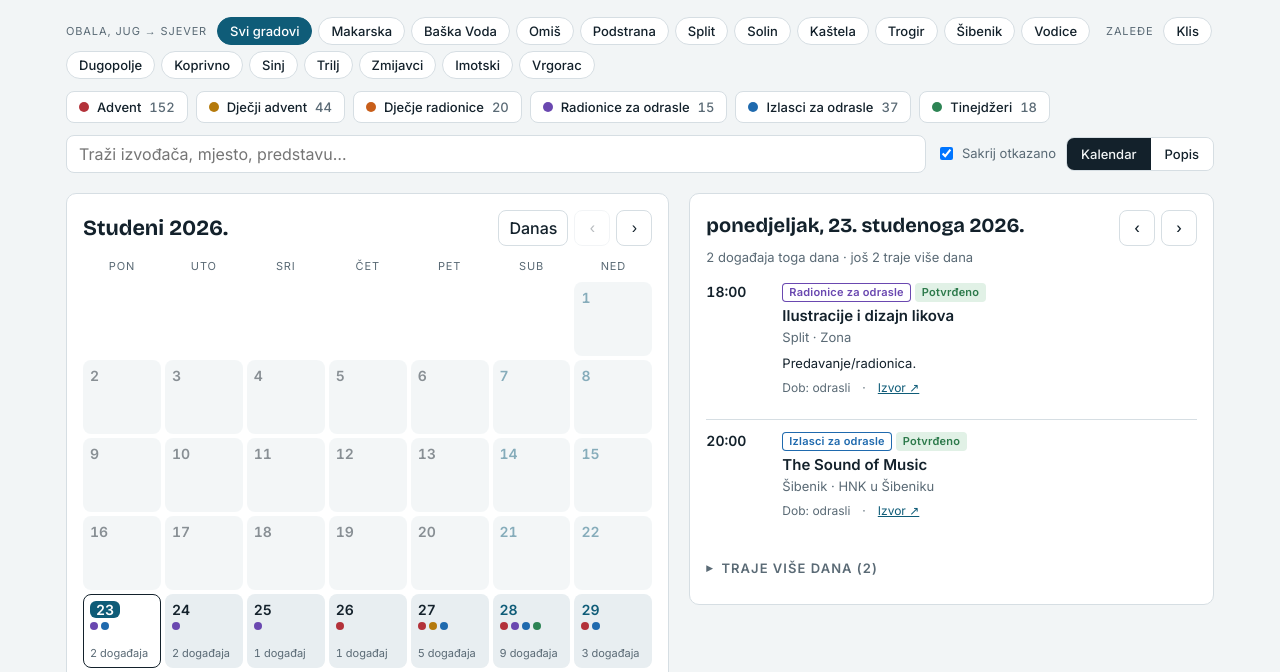
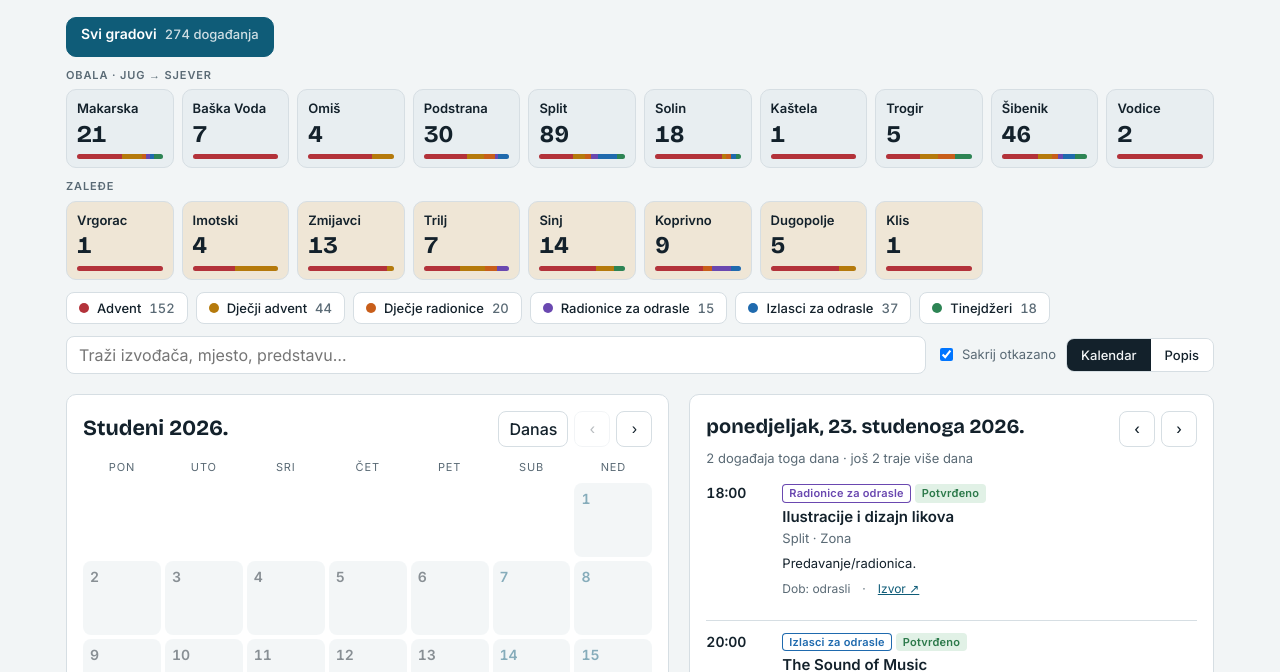
Before and after one commit to MARTINA130288/ADVENT2026, a plain HTML site: page index.html in a window 1280 px wide. Shown: the part 128-800 px from the top of the page. Drawn offline with nearby package versions, Linux system fonts and the light colour scheme.

Commit message:
Gradovi kao kartice s brojem događanja (prijedlog C)

```diff
--- a/index.html
+++ b/index.html
@@ -13,7 +13,7 @@
 /* Layout: obalni filter (jug→sjever) iznad, mjesečna mreža lijevo + dnevni program desno; na mobitelu jedno ispod drugog */
 :root {
   --bg: #F2F5F6; --surface: #FFFFFF; --sunk: #E8EEF1; --ink: #13212B; --muted: #5A6A75; --line: #D6DEE3;
-  --accent: #0F5C78; --accent-ink: #FFFFFF; --today: #0F5C78;
+  --accent: #0F5C78; --accent-ink: #FFFFFF; --today: #0F5C78; --hill-soft: #EFE6D6;
   --cA: #B3323A; --cD: #B57A0C; --cR: #C85E1A; --cO: #6A48B0; --cI: #1F6AAE; --cT: #2D8454;
   --ok: #2D7A4B; --okbg: #E1F1E6; --naj: #8A6410; --najbg: #FBF0D2; --sta: #24609A; --stabg: #DDEAF7;
   --pro: #A5481C; --probg: #FBE6DA; --otk: #FFFFFF; --otkbg: #A3313A;
@@ -23,7 +23,7 @@
 }
 @media (prefers-color-scheme: dark) { :root:not([data-theme="light"]) {
   --bg: #0C151B; --surface: #14212A; --sunk: #1A2a34; --ink: #E5ECF0; --muted: #93A3AE; --line: #263842;
-  --accent: #5DB3D3; --accent-ink: #08141A; --today: #5DB3D3;
+  --accent: #5DB3D3; --accent-ink: #08141A; --today: #5DB3D3; --hill-soft: #33291B;
   --cA: #F07A82; --cD: #EDC05A; --cR: #F39A60; --cO: #B49CF0; --cI: #7BB7EC; --cT: #6ACF97;
   --ok: #7FD3A0; --okbg: #183A28; --naj: #EBC768; --najbg: #3A3016; --sta: #8DBDEB; --stabg: #1A3148;
   --pro: #F2A57E; --probg: #3E2418; --otk: #FFFFFF; --otkbg: #9A2F37;
@@ -31,7 +31,7 @@
 } }
 :root[data-theme="dark"] {
   --bg: #0C151B; --surface: #14212A; --sunk: #1A2a34; --ink: #E5ECF0; --muted: #93A3AE; --line: #263842;
-  --accent: #5DB3D3; --accent-ink: #08141A; --today: #5DB3D3;
+  --accent: #5DB3D3; --accent-ink: #08141A; --today: #5DB3D3; --hill-soft: #33291B;
   --cA: #F07A82; --cD: #EDC05A; --cR: #F39A60; --cO: #B49CF0; --cI: #7BB7EC; --cT: #6ACF97;
   --ok: #7FD3A0; --okbg: #183A28; --naj: #EBC768; --najbg: #3A3016; --sta: #8DBDEB; --stabg: #1A3148;
   --pro: #F2A57E; --probg: #3E2418; --otk: #FFFFFF; --otkbg: #9A2F37;
@@ -48,13 +48,32 @@ h1 { font-size: clamp(1.8rem, 4vw, 2.6rem); font-weight: 700; letter-spacing: -0
 a { color: var(--accent); }
 :focus-visible { outline: 2px solid var(--accent); outline-offset: 2px; }
 
-/* obala */
-.coast { display: flex; flex-wrap: wrap; align-items: center; gap: 6px; }
-.coast-label { font-size: 11px; text-transform: uppercase; letter-spacing: .08em; color: var(--muted); margin-right: 4px; }
-.town { border: 1px solid var(--line); background: var(--surface); color: var(--ink); border-radius: 999px;
-  padding: 5px 12px; font: 500 13px var(--body); cursor: pointer; }
-.town[aria-pressed="true"] { background: var(--accent); border-color: var(--accent); color: var(--accent-ink); }
-.coast .arrow { color: var(--muted); font-size: 12px; }
+/* gradovi: kartice s brojem događanja i trakom kategorija (Martina 23.11.: prijedlog C) */
+.towns { display: grid; gap: 10px; }
+.town-all { justify-self: start; display: inline-flex; gap: 8px; align-items: baseline; border: 1px solid var(--line);
+  background: var(--surface); color: var(--ink); border-radius: 10px; padding: 7px 14px; font: 600 14px var(--body);
+  cursor: pointer; min-height: 40px; }
+.town-all span { color: var(--muted); font-weight: 500; font-size: 13px; font-variant-numeric: tabular-nums; }
+.town-all[aria-pressed="true"] { background: var(--accent); border-color: var(--accent); color: var(--accent-ink); }
+.town-all[aria-pressed="true"] span { color: inherit; opacity: .8; }
+.town-group { display: grid; gap: 6px; }
+.town-label { font-size: 11px; font-weight: 600; text-transform: uppercase; letter-spacing: .08em; color: var(--muted); }
+.tgrid { display: grid; grid-template-columns: repeat(10, minmax(0, 1fr)); gap: 8px; }
+.tile { text-align: left; border: 1px solid var(--line); background: var(--sunk); color: var(--ink); border-radius: 10px;
+  padding: 9px 10px 8px; cursor: pointer; display: grid; gap: 2px; min-width: 0; font: inherit; }
+.tile .nm { font-size: 13px; font-weight: 600; white-space: nowrap; overflow: hidden; text-overflow: ellipsis; }
+.tile .n { font: 700 1.5rem/1.1 var(--display); font-variant-numeric: tabular-nums; }
+.tile .bar { display: flex; height: 5px; border-radius: 3px; overflow: hidden; margin-top: 5px; background: var(--line); }
+.tile .bar i { display: block; background: var(--c); }
+.tile.in { background: var(--hill-soft); }
+.tile.zero .n, .tile.zero .nm { color: var(--muted); }
+.tile:hover .nm { text-decoration: underline; }
+.tile[aria-pressed="true"] { background: var(--surface); border-color: var(--ink); box-shadow: inset 0 0 0 1px var(--ink); }
+@media (max-width: 1000px) { .tgrid { grid-template-columns: repeat(5, minmax(0, 1fr)); } }
+@media (max-width: 520px) {
+  .tgrid { grid-template-columns: repeat(4, minmax(0, 1fr)); gap: 6px; }
+  .tile { padding: 7px 6px 6px; } .tile .nm { font-size: 11px; letter-spacing: -0.01em; } .tile .n { font-size: 1.2rem; }
+}
 
 .filters { display: grid; gap: 12px; }
 .cats { display: flex; flex-wrap: wrap; gap: 8px; }
@@ -141,7 +160,7 @@ a { color: var(--accent); }
 
 .section { margin-top: 4px; }
 .foot { color: var(--muted); font-size: 12px; }
-@media (prefers-reduced-motion: no-preference) { .day, .town, .cat-btn { transition: background-color .15s, border-color .15s, opacity .15s; } }
+@media (prefers-reduced-motion: no-preference) { .day, .tile, .town-all, .cat-btn { transition: background-color .15s, border-color .15s, opacity .15s; } }
 
 /* mobitel i laptop */
 .search { font-size: 16px; }
@@ -162,11 +181,11 @@ details.fold[open] > summary::before { content: "▾"; }
 }
 @media (max-width: 640px) {
   .wrap { padding-block: 16px 40px; gap: 14px; }
-  .coast, .cats { flex-wrap: nowrap; overflow-x: auto; scrollbar-width: none; padding-bottom: 4px;
+  .cats { flex-wrap: nowrap; overflow-x: auto; scrollbar-width: none; padding-bottom: 4px;
     -webkit-mask-image: linear-gradient(to right, #000 88%, transparent); mask-image: linear-gradient(to right, #000 88%, transparent); }
-  .coast::-webkit-scrollbar, .cats::-webkit-scrollbar { display: none; }
-  .town, .cat-btn, .coast-label { flex: 0 0 auto; white-space: nowrap; }
-  .town, .cat-btn, .seg button { min-height: 40px; }
+  .cats::-webkit-scrollbar { display: none; }
+  .cat-btn { flex: 0 0 auto; white-space: nowrap; }
+  .cat-btn, .seg button { min-height: 40px; }
   .panel { padding: 12px; }
   .ev { grid-template-columns: 52px minmax(0, 1fr); gap: 10px; }
   .cal-head h2 { font-size: 1.15rem; }
@@ -180,9 +199,7 @@ details.fold[open] > summary::before { content: "▾"; }
   </header>
 
   <div class="filters">
-    <div class="coast" id="coast" aria-label="Grad">
-      <span class="coast-label">Obala, jug → sjever</span>
-    </div>
+    <div class="towns" id="towns" role="group" aria-label="Grad"></div>
     <div class="cats" id="cats" aria-label="Kategorije"></div>
     <div class="row">
       <input class="search" id="q" type="search" placeholder="Traži izvođača, mjesto, predstavu…" aria-label="Pretraga">
@@ -229,7 +246,8 @@ const CATS = {
   T: { name: "Tinejdžeri", v: "--cT" },
 };
 const TOWNS = ["Makarska", "Baška Voda", "Omiš", "Podstrana", "Split", "Solin", "Kaštela", "Trogir", "Šibenik", "Vodice"];
-const INLAND = ["Klis", "Dugopolje", "Koprivno", "Sinj", "Trilj", "Zmijavci", "Imotski", "Vrgorac"];
+// zaleđe istim smjerom kao obala: jugoistok → sjeverozapad (Martina 23.11., prijedlog C)
+const INLAND = ["Vrgorac", "Imotski", "Zmijavci", "Trilj", "Sinj", "Koprivno", "Dugopolje", "Klis"];
 const ST = {
   "potvrđeno 2026": ["st-ok", "Potvrđeno"],
   "najavljeno – bez satnice": ["st-naj", "Bez satnice"],
@@ -262,17 +280,18 @@ const single = e => e.od && (!e.do || e.do === e.od);
 const range = e => e.od && e.do && e.do !== e.od;
 const norm = s => (s || "").toLowerCase().normalize("NFD").replace(/[̀-ͯ]/g, "").replace(/đ/g, "d");
 
-function pass(e) {
+// anyTown = true: svi ostali filteri vrijede, grad se zanemaruje (za brojeve na karticama gradova)
+function pass(e, anyTown = false) {
   if (!e.cats.some(c => state.cats.has(c))) return false;
   if (state.hideCancel && e.status === "OTKAZANO") return false;
-  if (state.town && !(e.grad.includes(state.town) || e.grad === "regija")) return false;
+  if (!anyTown && state.town && !(e.grad.includes(state.town) || e.grad === "regija")) return false;
   if (state.q) {
     const hay = norm([e.naziv, e.opis, e.grad, e.lok, e.dob].join(" "));
     if (!norm(state.q).split(/\s+/).every(w => hay.includes(w))) return false;
   }
   return true;
 }
-const visible = () => DATA.filter(pass);
+const visible = () => DATA.filter(e => pass(e));   // ne filter(pass): indeks bi postao anyTown
 
 function catTags(e) { return e.cats.map(c => `<span class="tag cat" style="--c: var(${CATS[c].v})">${CATS[c].name}</span>`).join(""); }
 function evHTML(e, opts = {}) {
@@ -298,24 +317,47 @@ function evHTML(e, opts = {}) {
 }
 
 function renderFilters() {
-  const coast = document.getElementById("coast");
-  const keepCoast = coast.scrollLeft, keepCats = document.getElementById("cats").scrollLeft;
-  requestAnimationFrame(() => { coast.scrollLeft = keepCoast; document.getElementById("cats").scrollLeft = keepCats; });
-  coast.querySelectorAll("button, .arrow, .inl").forEach(n => n.remove());
-  const mk = (label, val) => {
-    const b = document.createElement("button");
-    b.type = "button"; b.className = "town"; b.textContent = label;
+  const keepCats = document.getElementById("cats").scrollLeft;
+  requestAnimationFrame(() => { document.getElementById("cats").scrollLeft = keepCats; });
+
+  // gradovi: kartica = broj događanja uz trenutne filtere (kategorije, pretraga, otkazano) + traka po kategorijama
+  const towns = document.getElementById("towns");
+  towns.innerHTML = "";
+  const base = DATA.filter(e => pass(e, true));
+  const word = n => (n % 10 === 1 && n % 100 !== 11) ? "događanje" : "događanja";
+  const press = (b, val) => {
+    b.type = "button";
     b.setAttribute("aria-pressed", String(state.town === val));
     b.onclick = () => { state.town = state.town === val ? null : val; render(); };
     return b;
   };
-  coast.appendChild(mk("Svi gradovi", null));
-  TOWNS.forEach(t => coast.appendChild(mk(t, t)));
-  const lab = document.createElement("span");
-  lab.className = "coast-label inl"; lab.textContent = "Zaleđe";
-  lab.style.marginLeft = "10px";
-  coast.appendChild(lab);
-  INLAND.forEach(t => coast.appendChild(mk(t, t)));
+  const allBtn = document.createElement("button");
+  allBtn.className = "town-all";
+  allBtn.innerHTML = `Svi gradovi <span>${base.length} ${word(base.length)}</span>`;
+  towns.appendChild(press(allBtn, null));
+  [["Obala · jug → sjever", TOWNS, ""], ["Zaleđe", INLAND, " in"]].forEach(([label, list, cls]) => {
+    const group = document.createElement("div");
+    group.className = "town-group";
+    group.innerHTML = `<span class="town-label">${label}</span>`;
+    const grid = document.createElement("div");
+    grid.className = "tgrid";
+    list.forEach(t => {
+      const ev = base.filter(e => e.grad.includes(t));
+      const cnt = {};
+      ev.forEach(e => e.cats.forEach(c => { if (state.cats.has(c)) cnt[c] = (cnt[c] || 0) + 1; }));
+      const sum = Object.values(cnt).reduce((a, x) => a + x, 0);
+      const bar = Object.keys(CATS).filter(c => cnt[c])
+        .map(c => `<i style="--c: var(${CATS[c].v}); width: ${(cnt[c] / sum * 100).toFixed(1)}%"></i>`).join("");
+      const b = document.createElement("button");
+      b.className = "tile" + cls + (ev.length ? "" : " zero");
+      b.title = t;
+      b.setAttribute("aria-label", `${t}, ${ev.length} ${word(ev.length)}`);
+      b.innerHTML = `<span class="nm">${esc(t)}</span><span class="n">${ev.length}</span><span class="bar" aria-hidden="true">${bar}</span>`;
+      grid.appendChild(press(b, t));
+    });
+    group.appendChild(grid);
+    towns.appendChild(group);
+  });
 
   const cats = document.getElementById("cats");
   cats.innerHTML = "";
```
